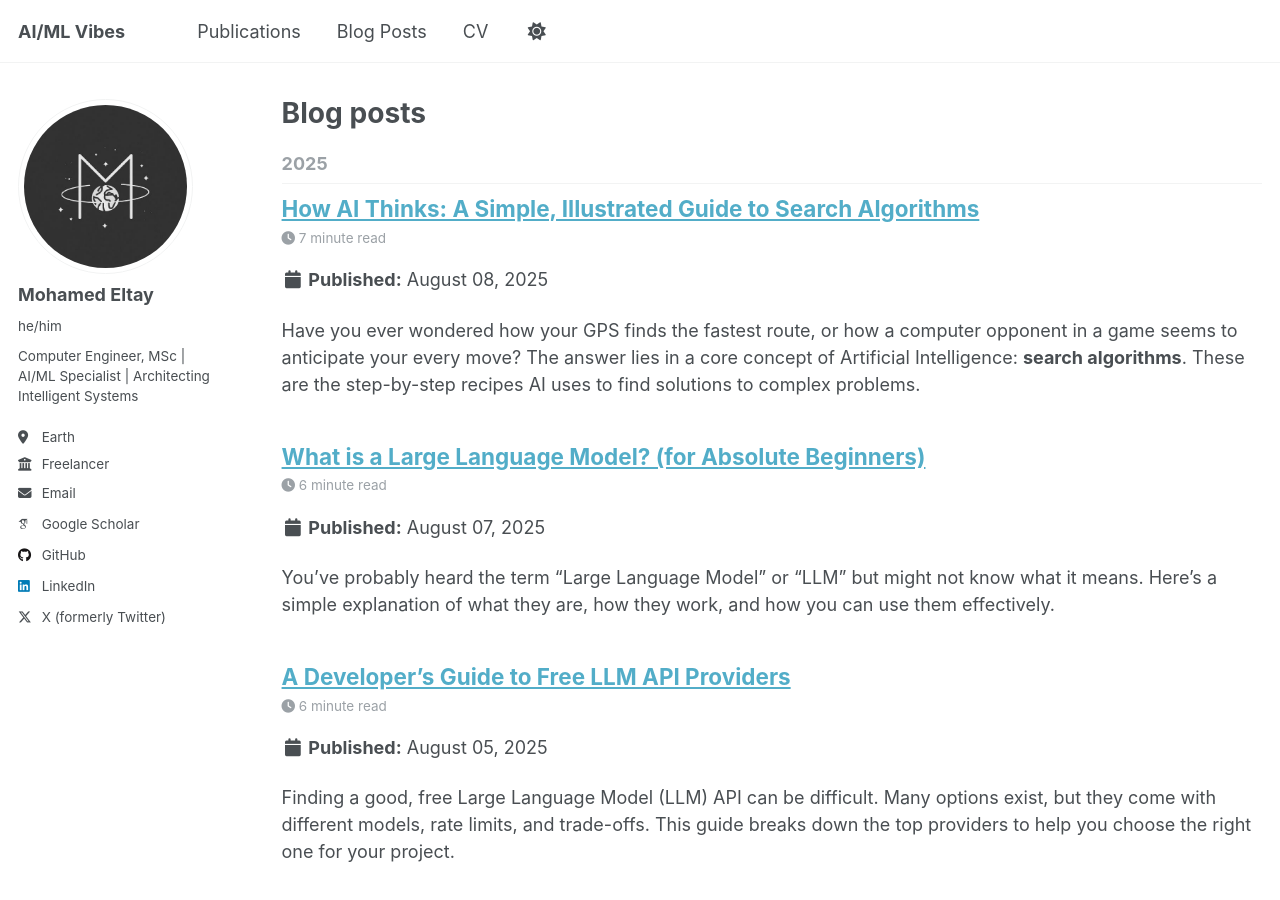
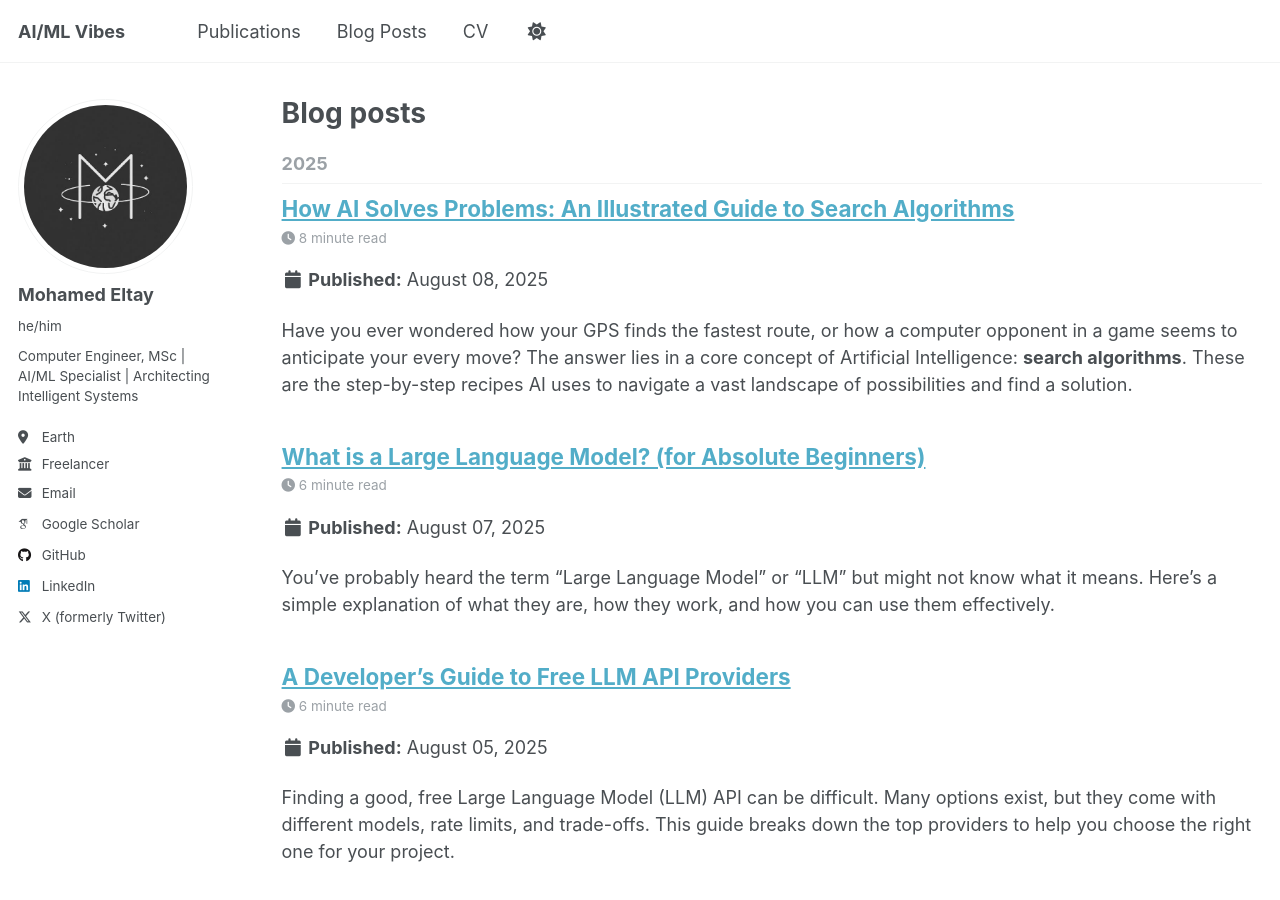
Before and after one commit to eltay89/eltay89.github.io, a Jekyll site: the page built from _pages/year-archive.html, in a window 1280 px wide and 900 px high. Built offline with Jekyll 4.4.1, drawn with Linux system fonts in a browser that asks for light colours; some web fonts are replaced; a script that is not in the unit is left out; some of the changed lines change nothing that is shown.

Commit message:
Update 2025-08-08-ai-search-algorithms-a-z.md

````diff
--- a/_posts/2025-08-08-ai-search-algorithms-a-z.md
+++ b/_posts/2025-08-08-ai-search-algorithms-a-z.md
@@ -1,7 +1,7 @@
 ---
-title: 'How AI Thinks: A Simple, Illustrated Guide to Search Algorithms'
+title: 'How AI Solves Problems: An Illustrated Guide to Search Algorithms'
 date: 2025-08-08
-permalink: /posts/2025/08/ai-search-algorithms-for-beginners/
+permalink: /posts/2025/08/ai-search-algorithms-for-beginners-final/
 tags:
   - ai
   - algorithms
@@ -10,169 +10,185 @@
   - beginners
 ---
 
-Have you ever wondered how your GPS finds the fastest route, or how a computer opponent in a game seems to anticipate your every move? The answer lies in a core concept of Artificial Intelligence: **search algorithms**. These are the step-by-step recipes AI uses to find solutions to complex problems.
+Have you ever wondered how your GPS finds the fastest route, or how a computer opponent in a game seems to anticipate your every move? The answer lies in a core concept of Artificial Intelligence: **search algorithms**. These are the step-by-step recipes AI uses to navigate a vast landscape of possibilities and find a solution.
 
 This guide will walk you through these powerful ideas in a simple, visual way. No jargon, no confusing diagrams—just the fundamentals of how an AI learns to think.
 
-## The Basic Idea: A Treasure Map
+## The Basic Idea: A Digital Maze
 
-Imagine we have a treasure map. Our goal is to get from our starting point to the 'X' that marks the treasure. This is exactly what a search algorithm does. To get started, we just need to define a few things for our AI:
+Imagine an AI trying to solve a maze. To get started, we just need to give it a few simple rules:
 
-1.  **The Initial State**: Where we are right now (our starting point).
-2.  **Possible Actions**: The moves we can make from any spot (e.g., `North`, `South`, `East`, `West`).
-3.  **A Goal Test**: A way to know if we've found the treasure (i.e., "Are we at the 'X'?").
-4.  **Cost**: The effort each move takes (e.g., each step costs 1 minute).
+1.  **The Initial State**: The agent's starting position.
+2.  **Possible Actions**: The moves it can make (e.g., `Up`, `Down`, `Left`, `Right`).
+3.  **A Goal Test**: A way for the AI to know when it has reached the exit.
 
-With these rules, our AI can start its quest. Its main challenge is deciding *how* to explore the map.
+With these rules, our AI can start its quest. Its main challenge is deciding *how* to explore the maze without getting lost. To do this, it keeps two lists:
 
-## Part 1: The Blind Explorers (Uninformed Search)
+*   **The Frontier**: A "to-do" list of all the promising paths it has found but hasn't explored yet.
+*   **The Explored Set**: A list of all the squares it has already visited, so it doesn't waste time checking them again.
 
-These first two methods are "blind" because they don't have any extra clues. They don't know if a path is getting them "warmer" or "colder." They just explore systematically.
+The AI's strategy—the very thing that defines its intelligence—comes down to one question: **From all the paths on my to-do list, which one should I explore next?**
 
-### The "Go-For-It" Strategy: Depth-First Search (DFS)
+## Part 1: The Blindfolded Explorers (Uninformed Search)
 
-Imagine an impatient explorer. They pick a path and follow it as deep as they possibly can until they hit a dead end. Only then do they backtrack to the last junction and try a different path. This is DFS.
+These first two methods are "blind" because they don't have any clues about the maze's layout. They just explore systematically until they stumble upon the goal.
 
-It uses a **Stack** (Last-In, First-Out) to keep track of where to go next. Think of it like a stack of plates—you always take the one from the top.
+### The Impatient Explorer: Depth-First Search (DFS)
+
+Imagine an explorer who is incredibly impatient. They pick a path at random and run down it as far as they can, only turning back when they hit a dead end. This is DFS.
+
+Its strategy is to always explore the **newest path** it has found. To do this, it uses a **Stack** data structure for its frontier—a Last-In, First-Out (LIFO) list.
+
+```python
+# A Stack data structure for the DFS frontier
+class Stack:
+    def __init__(self):
+        # Use a simple Python list to act as a stack
+        self.frontier = []
+
+    def add(self, node):
+        # Add a new path to the "top" of the stack
+        self.frontier.append(node)
+
+    def remove(self):
+        # Remove and return the newest path from the "top"
+        return self.frontier.pop()
+```
+**The Verdict**: DFS can be fast if it gets lucky, but it's **not optimal**. It might find a ridiculously long route before it finds a much shorter one.
+
+### The Cautious Explorer: Breadth-First Search (BFS)
+
+Now, imagine a more careful explorer. They take one step down *every* possible path. Then they take a second step down *every* path, and so on. This is BFS.
+
+Its strategy is to always explore the **oldest path** it has found. It uses a **Queue** for its frontier—a First-In, First-Out (FIFO) list.
+
+```python
+# A Queue data structure for the BFS frontier
+class Queue:
+    def __init__(self):
+        self.frontier = []
+
+    def add(self, node):
+        self.frontier.append(node) # Add to the end of the line
+
+    def remove(self):
+        # Remove and return the oldest path from the front
+        return self.frontier.pop(0)
+```
+**The Verdict**: BFS is guaranteed to find the shortest possible path. It's **optimal**, but it often uses more memory because it has to keep track of so many paths at once.
+
+### DFS vs. BFS: A Visual Showdown
+
+Let's see how they explore the same maze differently. The numbers show the order of exploration.
 
 ```mermaid
-%%{ init: { 'theme': 'dark' } }%%
+%%{ init: { 'theme': 'base' } }%%
 graph TD
-    A(Start) --> B --> C --> D;
-    B --> E;
-    A --> F --> G((Goal));
+    subgraph "DFS (Deepest First)"
+        A1(Start - 1) --> B2(2) --> D3(3)
+        A1 --> C4(4)
+    end
+    subgraph "BFS (Shallowest First)"
+        A1b(Start - 1) --> B2b(2)
+        A1b --> C3b(3)
+        B2b --> D4b(4)
+    end
+```
+*   **DFS** dives deep into the `B -> D` path before even considering `C`.
+*   **BFS** explores its immediate neighbors `B` and `C` before going any deeper.
 
-    subgraph "DFS Exploration Path"
-        direction LR
-        A -- 1 --> B -- 2 --> C -- 3 --> D;
-    end
+## Part 2: The Smart Explorer with a Compass (Informed Search)
 
-    linkStyle 0,1,2 stroke:#ff5555,stroke-width:2px;
+What if we gave our explorer a magic compass that always pointed roughly toward the exit? This "compass" is what we call a **heuristic** in AI. It's an educated guess that helps the AI make smarter choices.
 
-    classDef goal fill:#50fa7b,color:#282a36;
-    class G goal;
-```
-**Result**: DFS can be fast if it gets lucky and picks the right path first. But as you can see, it might explore a very long, useless path before finding a much shorter one. It's **not optimal**.
+### The Ultimate Explorer: A* Search
 
-### The "Cautious" Strategy: Breadth-First Search (BFS)
+The A* (A-star) algorithm is the gold standard for pathfinding. It combines two pieces of knowledge:
+1.  **The Past**: The actual cost of the path it has already traveled (`g(n)`).
+2.  **The Future**: The heuristic's estimated distance from the current spot to the goal (`h(n)`).
 
-Now, imagine a more careful explorer. They check *all* the paths that are one step away. Then they check *all* the paths that are two steps away, and so on. This is BFS.
-
-It uses a **Queue** (First-In, First-Out) to manage its exploration. Like a line at a store, the first one in is the first one out.
+It combines these into a single score: `f(n) = g(n) + h(n)`. A* always chooses to explore the path with the **lowest `f(n)` score**.
 
 ```mermaid
-%%{ init: { 'theme': 'dark' } }%%
+%%{ init: { 'theme': 'base' } }%%
 graph TD
-    A(Start) --> B;
-    B --> D;
-    B --> E;
-    A --> F --> G((Goal));
-
-    subgraph "BFS Exploration Path"
-      direction LR
-      A -- 1 --> B & F;
-    end
-
-    linkStyle 0,2 stroke:#50fa7b,stroke-width:2px;
-
-    classDef goal fill:#50fa7b,color:#282a36;
-    class G goal;
-```
-**Result**: BFS explores in expanding circles. It's guaranteed to find the shortest possible path first. It is **optimal**, but it can use more memory than DFS because it has to keep track of many paths at once.
-
-## Part 2: The Smart Explorer (Informed Search)
-
-What if we gave our explorer a compass that always pointed roughly toward the treasure? This "compass" is what we call a **heuristic** in AI. It's an educated guess that helps the AI make smarter choices.
-
-### The Smartest Explorer: A* Search
-
-The A* (A-star) algorithm is the gold standard for pathfinding. It combines the best of both worlds:
-1.  It knows the cost of the path it has already traveled (`g(n)`).
-2.  It uses a heuristic to estimate the distance remaining to the goal (`h(n)`).
-
-It combines these two values into a single score: `f(n) = g(n) + h(n)`. A* always chooses to explore the path with the **lowest `f(n)` score**.
-
-```mermaid
-%%{ init: { 'theme': 'dark' } }%%
-graph TD
-    S(Start) --> A("Path A <br> Travel Cost (g) = 10 <br> Compass Reading (h) = 25 <br> Total Score (f) = 35");
-    S --> B("Path B <br> Travel Cost (g) = 12 <br> Compass Reading (h) = 20 <br> Total Score (f) = 32");
+    S(Start) --> A("Path A <br> cost so far (g) = 10 <br> heuristic (h) = 25 <br> Total Score (f) = 35");
+    S --> B("Path B <br> cost so far (g) = 12 <br> heuristic (h) = 20 <br> Total Score (f) = 32");
 
     B --> Goal((Goal));
 
     subgraph "A* Chooses Path B"
-      direction LR
-      B
+        direction LR
+        B
     end
 
-    style B fill:#8be9fd,color:#282a36;
-    classDef goal fill:#50fa7b,color:#282a36;
+    style B fill:#4a90e2,color:#fff;
+    classDef goal fill:#7ed321,color:#000;
     class Goal goal;
 ```
-**Result**: Even though Path A is cheaper so far (cost of 10), Path B is more promising overall because its total score is lower. A* intelligently balances past cost with future estimates to find the **best path without wasting time**.
+**The Verdict**: Even though Path A is cheaper so far (cost of 10), Path B is more promising overall because its total score is lower. A* intelligently balances past cost with future estimates to find the **best path without wasting time**.
 
 ## Part 3: Playing to Win (Adversarial Search)
 
 What happens when the AI isn't just navigating a map, but playing against a thinking opponent? This is **adversarial search**.
 
-### The "Thinking Ahead" Strategy: Minimax
+### The Chess Master's Logic: Minimax
 
-The Minimax algorithm is perfect for two-player games like Tic-Tac-Toe. It works by "thinking ahead" and assuming your opponent will always make the best possible move for themselves.
+The Minimax algorithm is perfect for two-player games like Tic-Tac-Toe or chess. It works by "thinking ahead" and assuming your opponent will always make the best possible move for themselves.
 
-*   The **MAX** player (our AI) wants to maximize the score.
-*   The **MIN** player (the opponent) wants to minimize the score.
+*   The **MAX** player (our AI) wants to maximize the final score.
+*   The **MIN** player (the opponent) wants to minimize the final score.
 
-The AI looks at the game tree and works backward from the outcomes.
+The AI looks at the game tree and works backward from the potential outcomes.
 
 ```mermaid
-%%{ init: { 'theme': 'dark' } }%%
+%%{ init: { 'theme': 'base' } }%%
 graph TD
     A("MAX's Turn <br> Chooses 7");
 
-    A --> B("MIN's Turn <br> Value = 7");
-    A --> C("MIN's Turn <br> Value = 3");
+    A --> B("MIN's Turn <br> Resulting Value = 7");
+    A --> C("MIN's Turn <br> Resulting Value = 3");
 
-    B -- Chooses min --> E("Outcome: 7");
+    B -- Chooses min of children --> E("Outcome: 7");
     B --> D("Outcome: 8");
 
-    C -- Chooses min --> F("Outcome: 3");
+    C -- Chooses min of children --> F("Outcome: 3");
     C --> G("Outcome: 9");
 
-    linkStyle 0 stroke-width:4px,stroke:#50fa7b;
-    linkStyle 2 stroke-width:2px,stroke:#ff5555;
+    linkStyle 0 stroke-width:4px,stroke:#7ed321;
+    linkStyle 2 stroke-width:2px,stroke:#d0021b;
 
-    classDef max fill:#8be9fd,color:#282a36;
-    classDef min fill:#ffb86c,color:#282a36;
+    classDef max fill:#4a90e2,color:#fff;
+    classDef min fill:#f5a623,color:#000;
     class A max;
     class B,C min;
 ```
-*   **Bottom-Up Logic**: If MIN has a choice between an outcome of 7 and 8, it will choose 7. If it has a choice between 3 and 9, it will choose 3.
-*   **MAX's Choice**: MAX now looks at its two options: one leads to a guaranteed score of 7, the other to a score of 3. It chooses the path that gives it the maximum value, guaranteeing a score of 7.
+*   **MIN's Logic**: At node `B`, MIN has a choice between an outcome of 7 or 8. It will choose 7 to minimize the score. At node `C`, it will choose 3.
+*   **MAX's Logic**: MAX now looks at its two options: one leads to a guaranteed score of 7, the other to a score of 3. It chooses the path that gives it the maximum value, guaranteeing a score of 7.
 
 ### The "Don't Waste Time" Trick: Alpha-Beta Pruning
 
-For complex games, the Minimax tree is enormous. **Alpha-Beta Pruning** is a genius trick to make it faster by ignoring branches that don't matter.
+For complex games, the Minimax tree is enormous. **Alpha-Beta Pruning** is a genius trick to make it faster by safely ignoring branches that don't matter.
 
-**The Logic**: If you have already found a move that guarantees a good outcome, why waste time analyzing a different move if you can see right away it will lead to something worse?
+**The Core Idea**: If you have already found a move that guarantees a good outcome, why waste time analyzing a different move if you can see right away it will lead to something worse?
 
 ```mermaid
-%%{ init: { 'theme': 'dark' } }%%
+%%{ init: { 'theme': 'base' } }%%
 graph TD
     A("MAX") -- "Move 1" --> B("MIN");
     A -- "Move 2" --> C("MIN");
 
     B --> D("Outcome: 7");
-    B --> E("Outcome: 8");
 
     C --> F("Outcome: 3");
     C -.-> G("... Not Explored!");
 
     subgraph "How Pruning Works"
-        L1["1. MAX explores Move 1. It sees MIN will choose 7."] -->
-        L2["2. MAX knows it can get a score of **at least 7**."] -->
+        L1["1. MAX explores Move 1. It sees MIN can be forced to a score of 7."] -->
+        L2["2. MAX now knows it can get a score of **at least 7**."] -->
         L3["3. MAX starts to explore Move 2. It sees MIN can force a score of **3**."] -->
         L4["4. **STOP!** Since 3 is worse than the 7 MAX already knows it can get, this entire branch is ignored."]
     end
-    linkStyle 4 stroke-width:2px,stroke-dasharray: 5 5,stroke:red;
+    linkStyle 3 stroke-width:2px,stroke-dasharray: 5 5,stroke:red;
 ```
 This simple optimization lets game AIs "think" many more moves ahead, making them formidable opponents. From blindly stumbling through a maze to strategically outwitting a human player, search algorithms are the engine that drives artificial intelligence.
````
